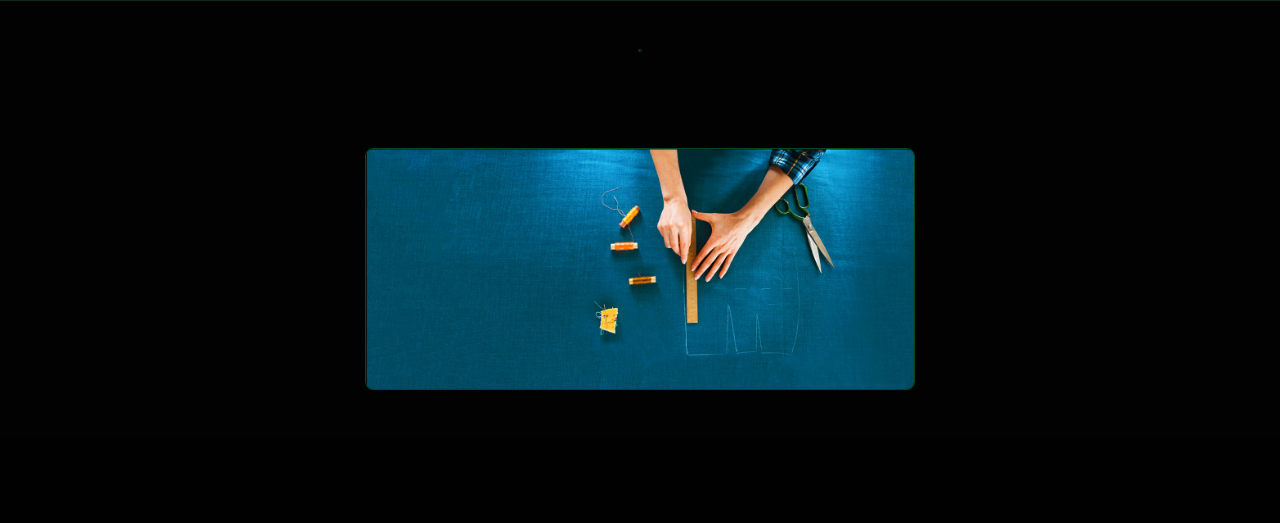
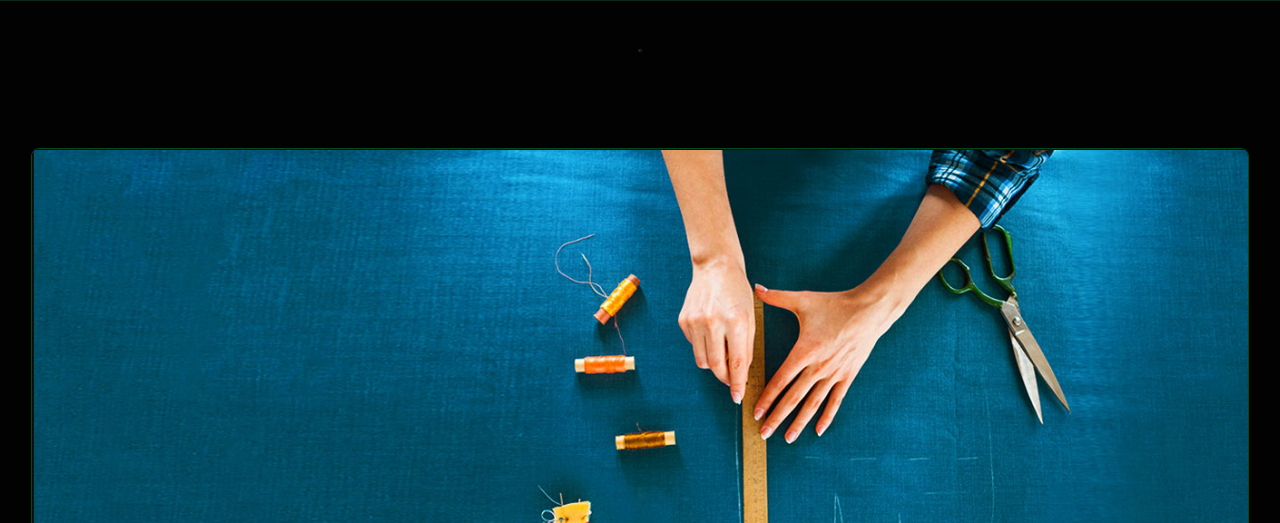
Before and after one commit to Al-Nisa-DesigningBrand/Al-Nisa, a plain HTML site: page index.html in a window 1280 px wide. Shown: the part 70-593 px from the top of the page. Drawn offline with Linux system fonts and the light colour scheme.

Commit message:
Update styles.css
Signed-off-by: Al-Nisa-DesigningBrand <friends.22384@gmail.com>

```diff
--- a/styles.css
+++ b/styles.css
@@ -137,12 +137,12 @@ body {
 .process-images {
   display: flex;
   justify-content: center;
-  gap: 20px;
+  gap: 32px;
   flex-wrap: wrap;
 }
 
 .process-images img {
-  max-width: 45%;
+  max-width: 100%;
   height: auto;
   border: 1px solid var(--subtle-accent-2);
   border-radius: 8px;
```
